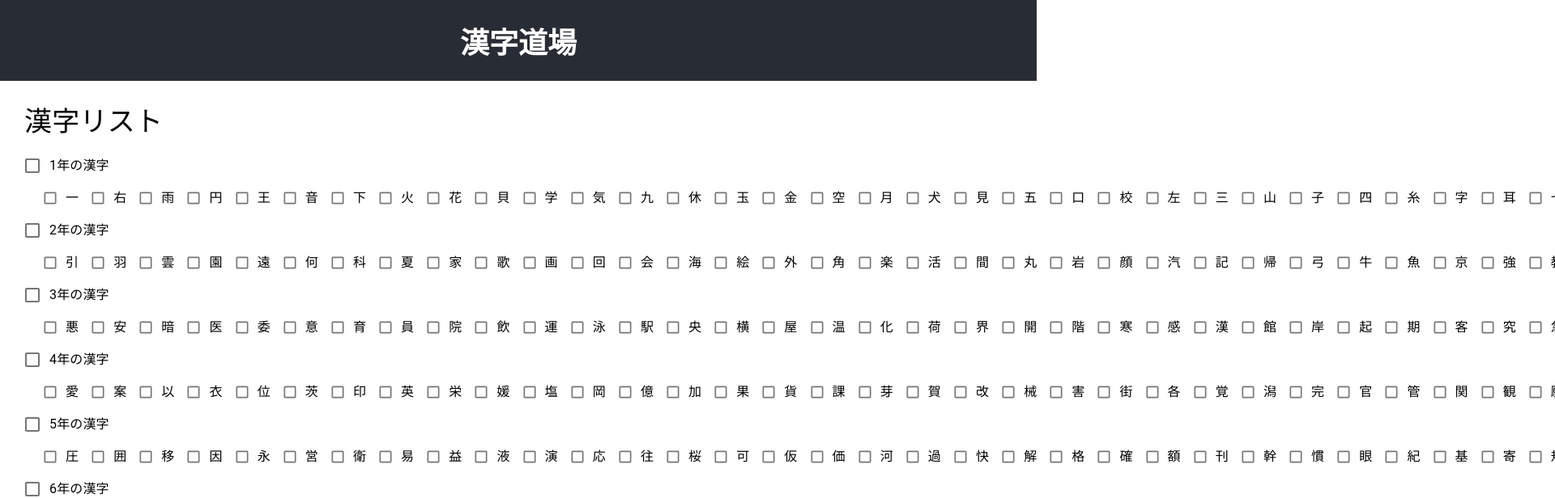
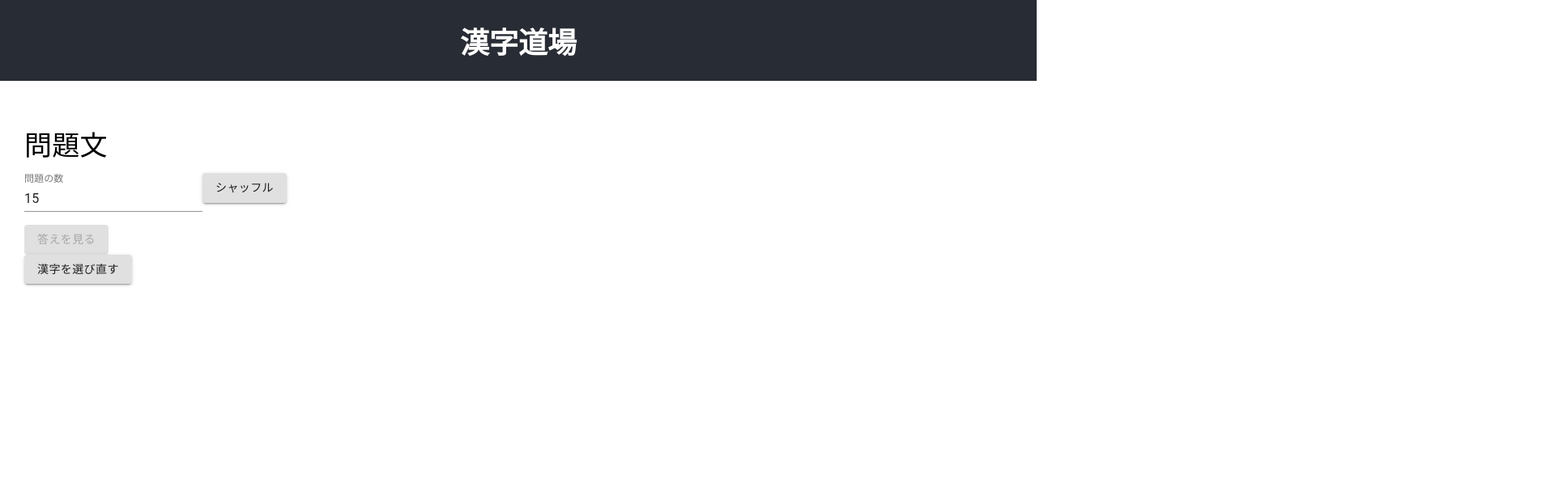
Before and after one commit to chocolat0w0/kanji-dojo, a React (Create React App) app: page /question in a window 1280 px wide. Shown: the top 616 px of the page at 81% size, 1920 px wide, since content can reach past the window. Built offline with nearby package versions, Linux system fonts and the light colour scheme.

Commit message:
ページルーティング

```diff
--- a/src/App.tsx
+++ b/src/App.tsx
@@ -1,71 +1,40 @@
-import React, { useCallback, useEffect, useState, VFC } from 'react';
-import { useLocation } from 'react-router-dom';
+import React, { useState, VFC } from 'react';
+import { Navigate, Route, Routes } from 'react-router-dom';
 import './App.css';
 import Select from 'components/pages/Select';
 import Count from 'components/pages/Count';
 import { SelectedKanjiType, SelectedStatusType } from 'data/SelectedKanjiType';
 import Question from 'components/pages/Question';
 
-type Mode = 'select' | 'count' | 'question' | 'answer';
-
 const App: VFC = () => {
-  const [mode, setMode] = useState<Mode>('select');
   const [statusList, setStatusList] = useState<SelectedStatusType[]>([]);
 
   const [selectedKanjiList, setSelectedKanjiList] = useState<
     SelectedKanjiType[]
   >([]);
 
-  // カウントモードは仮実装で、?count=1 クエリを URL に追加したらなる
-  const location = useLocation();
-  useEffect(() => {
-    if (mode === 'select' && location.search.includes('count=1'))
-      setMode('count');
-  }, [location, mode]);
+  return (
+    <Routes>
+      <Route
+        path="/"
+        element={
+          <Select
+            statusList={statusList}
+            setStatusList={setStatusList}
+            setSelectedKanjiList={setSelectedKanjiList}
+          />
+        }
+      />
+      <Route path="count" element={<Count />} />
 
-  const changeNextMode = useCallback(() => {
-    if (mode === 'select') {
-      setMode('question');
-    }
-  }, [mode]);
-  const changePrevMode = useCallback(() => {
-    if (mode === 'question') {
-      setMode('select');
-    }
-  }, [mode]);
+      <Route
+        path="question"
+        element={<Question selectedKanjiList={selectedKanjiList} />}
+      />
 
-  const getComponent = useCallback(
-    (m: Mode): JSX.Element => {
-      switch (m) {
-        case 'select':
-          return (
-            <Select
-              statusList={statusList}
-              setStatusList={setStatusList}
-              setSelectedKanjiList={setSelectedKanjiList}
-              changeNextMode={changeNextMode}
-            />
-          );
-
-        case 'count':
-          return <Count />;
-
-        case 'question':
-          return (
-            <Question
-              selectedKanjiList={selectedKanjiList}
-              changePrevMode={changePrevMode}
-            />
-          );
-
-        default:
-          return <p>エラー</p>;
-      }
-    },
-    [changeNextMode, changePrevMode, selectedKanjiList, statusList],
+      <Route path="*" element={<Navigate to="/" replace />} />
+    </Routes>
   );
-
-  return <div className="App">{getComponent(mode)}</div>;
 };
 
 export default App;
--- a/src/components/pages/Question/index.tsx
+++ b/src/components/pages/Question/index.tsx
@@ -4,11 +4,11 @@ import QuestionList from 'components/organisms/QuestionList';
 import WithHeader from 'components/templates/WithHeader';
 import { SelectedKanjiType } from 'data/SelectedKanjiType';
 import { useCallback, useMemo, useState, VFC } from 'react';
+import { Link } from 'react-router-dom';
 
 const Question: VFC<{
   selectedKanjiList: SelectedKanjiType[];
-  changePrevMode: () => void;
-}> = ({ selectedKanjiList, changePrevMode }) => {
+}> = ({ selectedKanjiList }) => {
   const [max, setMax] = useState(15);
 
   const handleChangeMax = useCallback(
@@ -48,7 +48,7 @@ const Question: VFC<{
         />
         <QuestionList must={must} usable={usable} max={max} />
       </Box>
-      <Button onClick={changePrevMode} variant="contained">
+      <Button component={Link} to="/" variant="contained">
         漢字を選び直す
       </Button>
     </WithHeader>
--- a/src/components/pages/Select/index.tsx
+++ b/src/components/pages/Select/index.tsx
@@ -3,6 +3,7 @@ import KanjiSelector from 'components/organisms/KanjiSelector';
 import WithHeader from 'components/templates/WithHeader';
 import { VFC } from 'react';
 import { SelectedKanjiType, SelectedStatusType } from 'data/SelectedKanjiType';
+import { Link } from 'react-router-dom';
 
 const Select: VFC<{
   statusList: SelectedStatusType[];
@@ -10,8 +11,7 @@ const Select: VFC<{
   setSelectedKanjiList: React.Dispatch<
     React.SetStateAction<SelectedKanjiType[]>
   >;
-  changeNextMode: () => void;
-}> = ({ statusList, setStatusList, setSelectedKanjiList, changeNextMode }) => (
+}> = ({ statusList, setStatusList, setSelectedKanjiList }) => (
   <WithHeader>
     {/* 漢字を学習年別に表示 */}
     <Box component="section">
@@ -25,7 +25,7 @@ const Select: VFC<{
       />
     </Box>
 
-    <Button onClick={changeNextMode} variant="contained">
+    <Button component={Link} to="/question" variant="contained">
       問題を作成する
     </Button>
   </WithHeader>
```
